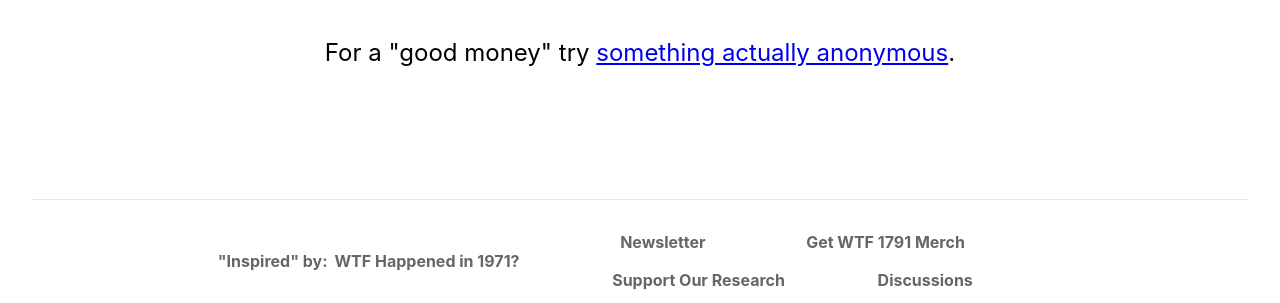
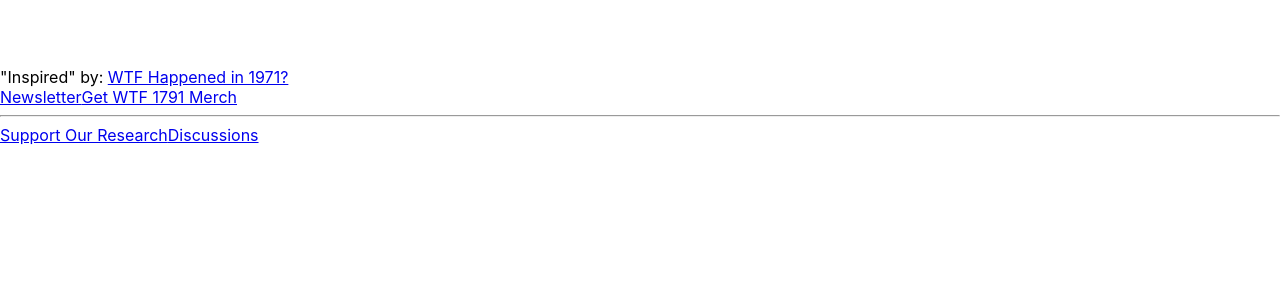
Before and after one commit to JackYoustra/wtfhappenedin1791, a Next.js app: page / in a window 1280 px wide. Shown: the part 2494-2797 px from the top of the page. After the commit the page ends 2639 px from the top, so only its background shows below. Built offline with nearby package versions, Linux system fonts and the light colour scheme.

Commit message:
Basic layout thingy working

```diff
--- a/app/page.module.css
+++ b/app/page.module.css
@@ -1,62 +1,3 @@
-.container {
-  padding: 0 2rem;
-}
-
-.main {
-  min-height: 100vh;
-  padding: 4rem 0;
-  flex: 1;
-  display: flex;
-  flex-direction: column;
-  justify-content: center;
-  align-items: center;
-}
-
-.footer {
-  display: flex;
-  flex-direction: row;
-  flex: 1;
-  padding: 2rem 0;
-  border-top: 1px solid #eaeaea;
-  justify-content: center;
-  align-items: center;
-  font-family: -apple-system, BlinkMacSystemFont, Segoe UI, Roboto, Oxygen,
-    Ubuntu, Cantarell, Fira Sans, Droid Sans, Helvetica Neue, sans-serif;
-    font-weight: 700;
-
-    color: rgb(102, 102, 102);
-    text-decoration-color: rgb(102, 102, 102);
-    text-decoration-line: none;
-    text-decoration-style: solid;
-    text-decoration-thickness: auto;
-}
-
-.footer a {
-  padding: 0 0.2rem;
-  color: inherit;
-  text-decoration: none;
-}
-
-.title {
-  margin: 0;
-  line-height: 1.15;
-  font-size: 4rem;
-  font-style: normal;
-  font-weight: 800;
-  letter-spacing: -0.025em;
-}
-
-.title a {
-  text-decoration: none;
-  color: #0070f3;
-}
-
-.title a:hover,
-.title a:focus,
-.title a:active {
-  text-decoration: underline;
-}
-
 .title,
 .description {
   text-align: center;
@@ -83,18 +24,6 @@
   justify-content: center;
   flex-wrap: wrap;
   max-width: 1200px;
-}
-
-.footerContent {
-  display: flex;
-  flex-wrap: wrap;
-  justify-content: space-evenly;
-}
-
-.footerContent hr {
-  width: 100%;
-  /* hide, but still with layout effects */
-  opacity: 0;
 }
 
 .card {
```
